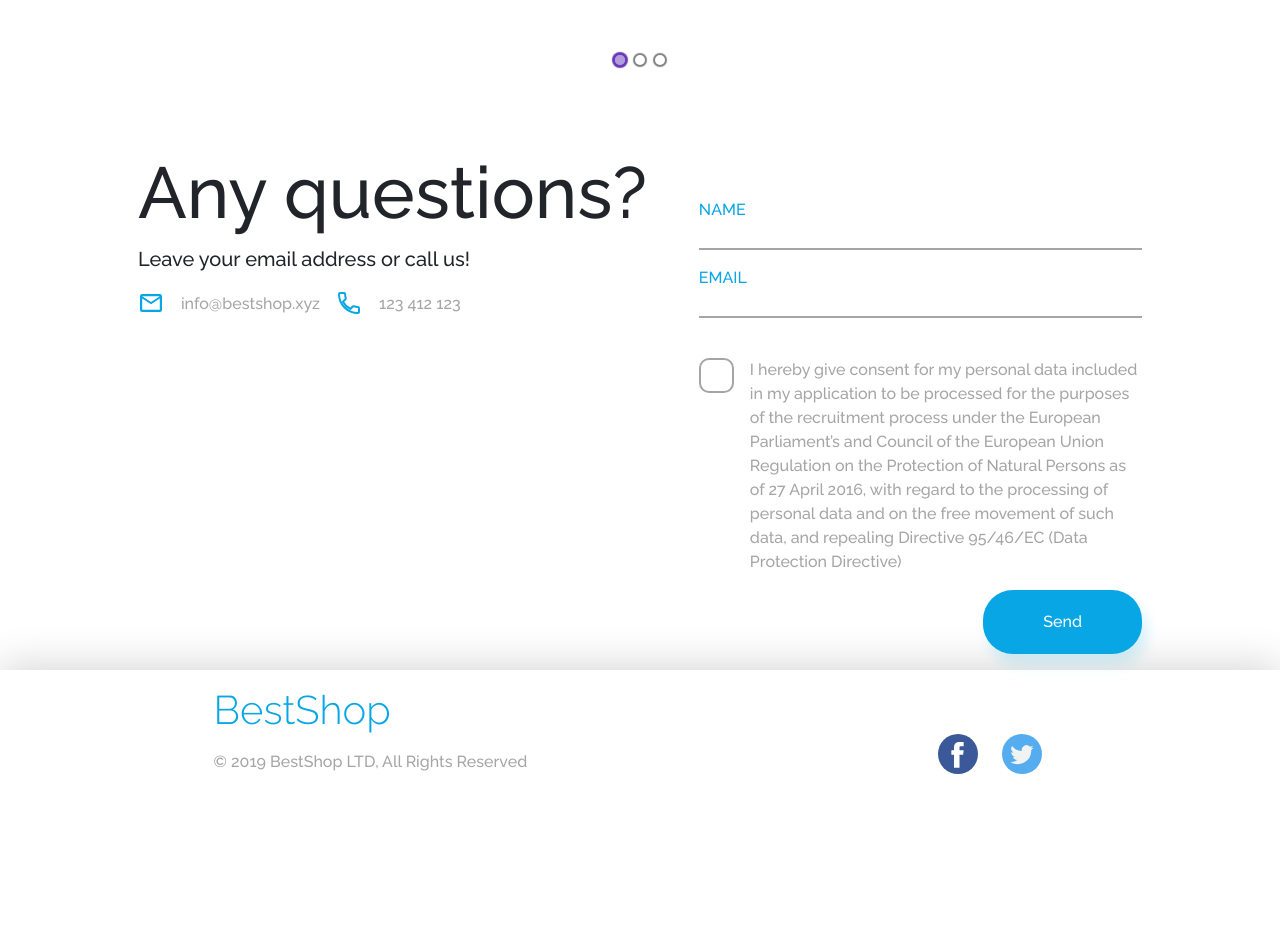
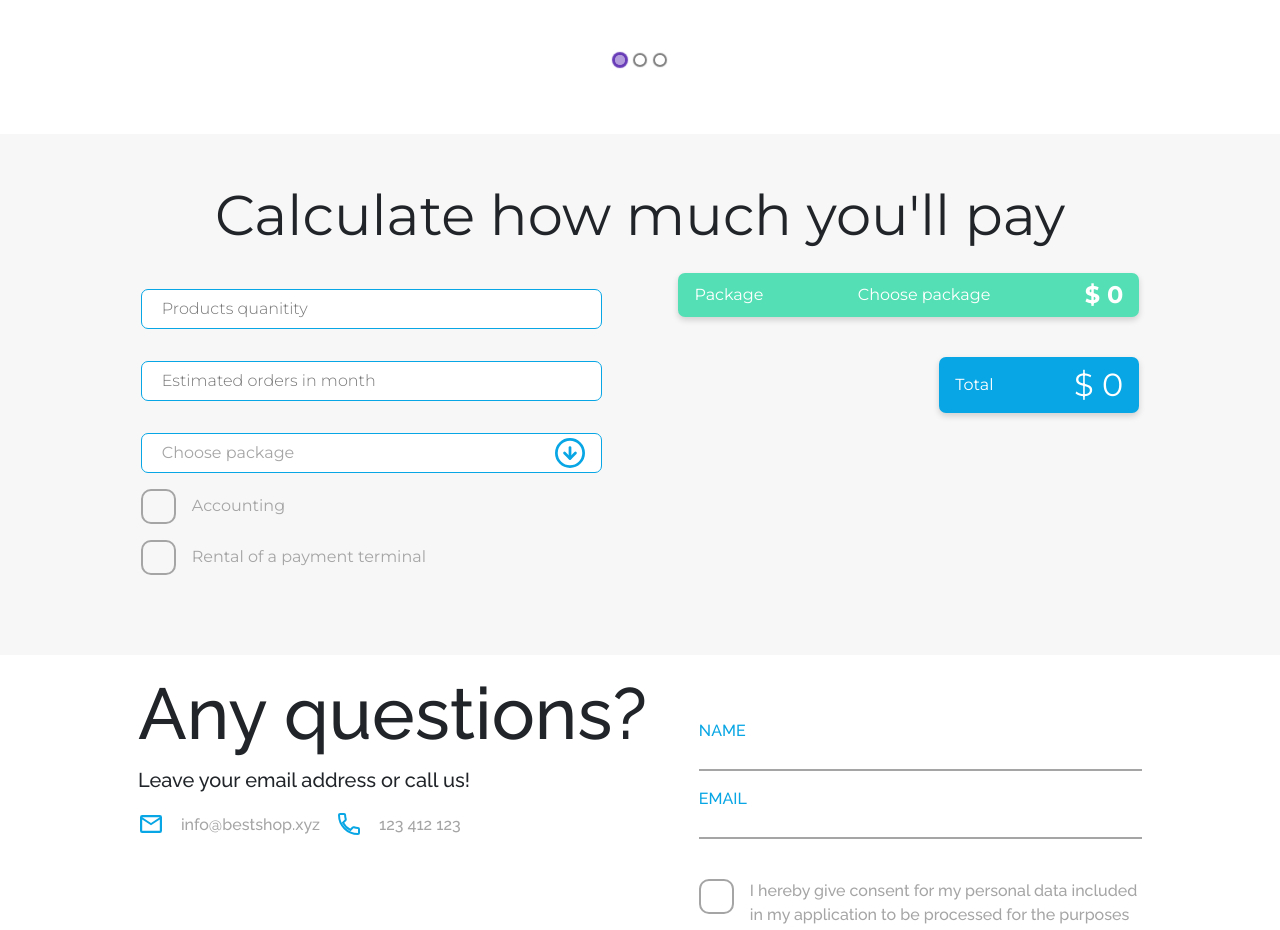
Before and after one commit to PatrykAdamski/BestShop, a React (Create React App) app: page / in a window 1280 px wide. Shown: the part 3180-4110 px from the top of the page. Before the commit the page ends 3970 px from the top, so only its background shows below. Built offline with nearby package versions, Linux system fonts and the light colour scheme.

Commit message:
Add-section-with-calculator

```diff
--- a/src/App.js
+++ b/src/App.js
@@ -1,4 +1,5 @@
 import React from "react";
+import Calculator from "./components/Calculator";
 import HomeBenefits from "./components/HomeBenefits";
 import HomeContact from "./components/HomeContact";
 import HomeFooter from "./components/HomeFooter";
@@ -15,6 +16,7 @@ export default function App() {
       <HomeStatistics></HomeStatistics>
       <HomeBenefits></HomeBenefits>
       <HomePricing></HomePricing>
+      <Calculator></Calculator>
       <HomeContact></HomeContact>
       <HomeFooter></HomeFooter>
     </div>
--- /dev/null
+++ b/src/components/Calculator.js
@@ -0,0 +1,169 @@
+import React from "react";
+import { useState, useEffect } from "react";
+import { prices } from "../data/Prices";
+import CalculatorListSummary from "./CalculatorListSummary";
+
+export default function Calculator() {
+  const [products, setProducts] = useState("");
+  const [summaryProducts, setSummaryProducts] = useState(0);
+
+  const [orders, setOrders] = useState("");
+  const [summaryOrders, setSummaryOrders] = useState(0);
+
+  const [packageValue, setPackageValue] = useState("Choose package");
+  const [summaryPackageValue, setSummaryPackageValue] = useState(0);
+
+  const [accountingValue, setAccountingValue] = useState(0);
+  const [terminalValue, setTerminalValue] = useState(0);
+
+  const [total, setTotal] = useState(0);
+
+  const handleTotalPrice = () => {
+    const sumAll =
+      summaryProducts +
+      summaryOrders +
+      summaryPackageValue +
+      accountingValue +
+      terminalValue;
+
+    setTotal(sumAll);
+  };
+
+  const handleInputs = (e) => {
+    const id = e.target.id;
+    const value = e.target.value;
+    const singlePrice = prices[id];
+    const totalPrice = value * singlePrice;
+
+    switch (id) {
+      case "products":
+        setProducts(`${value} * $ ${singlePrice}`);
+        setSummaryProducts(totalPrice);
+        break;
+      case "orders":
+        setOrders(`${value} * $ ${singlePrice}`);
+        setSummaryOrders(totalPrice);
+        break;
+      default:
+        return;
+    }
+  };
+
+  const handleSelect = (e) => {
+    const optionsList = document.querySelector("#select");
+    optionsList.classList.toggle("fieldVisible");
+
+    if (e.target.dataset.value !== undefined) {
+      setPackageValue(e.target.innerText);
+      setSummaryPackageValue(prices.package[e.target.dataset.value]);
+    }
+  };
+
+  useEffect(() => {
+    handleTotalPrice();
+  }, [
+    summaryProducts,
+    summaryOrders,
+    summaryPackageValue,
+    accountingValue,
+    terminalValue,
+  ]);
+
+  return (
+    <section className="container-fluid custom-section-calculator px-2 py-4 p-sm-5">
+      <h2 className="display-4 text-center fw-normal">
+        Calculate how much you'll pay
+      </h2>
+      <div className="p-3 d-lg-flex justify-content-lg-evenly">
+        <div className="d-flex flex-column custom-container-form-calc">
+          <input
+            id="products"
+            type="number"
+            onChange={handleInputs}
+            placeholder="Products quanitity"
+            className="custom-calculator-input my-3 fw-light"
+          ></input>
+          <input
+            id="orders"
+            type="number"
+            onChange={handleInputs}
+            placeholder="Estimated orders in month"
+            className="custom-calculator-input my-3 fw-light"
+          ></input>
+          <div>
+            <div onClick={handleSelect}>
+              <div
+                id="select"
+                className="custom-calculator-input custom-select d-flex align-items-center justify-content-between my-3"
+              >
+                {packageValue}
+              </div>
+              <ul
+                id="optionsList"
+                className="bg-white py-2 px-3 mt-3 custom-select-dropdown"
+              >
+                <li data-value="basic" className="fw-light py-1">
+                  Basic
+                </li>
+                <li data-value="basicPlus" className="fw-light py-1">
+                  BasicPlus
+                </li>
+                <li data-value="professional" className="fw-light py-1">
+                  Professional
+                </li>
+                <li data-value="premium" className="fw-light py-1">
+                  Premium
+                </li>
+                <li data-value="premiumPlus" className="fw-light py-1">
+                  PremiumPlus
+                </li>
+              </ul>
+            </div>
+          </div>
+
+          <input
+            id="accounting"
+            onChange={(e) =>
+              e.target.checked
+                ? setAccountingValue(prices.accounting)
+                : setAccountingValue(0)
+            }
+            type="checkbox"
+          ></input>
+          <label
+            htmlFor="accounting"
+            className="custom-form-checkbox custom-calculator-checkbox d-flex align-items-center mb-3"
+          >
+            <span className="ms-3">Accounting</span>
+          </label>
+          <input
+            id="terminal"
+            onChange={(e) =>
+              e.target.checked
+                ? setTerminalValue(prices.terminal)
+                : setTerminalValue(0)
+            }
+            type="checkbox"
+          ></input>
+          <label
+            htmlFor="terminal"
+            className="custom-form-checkbox custom-calculator-checkbox d-flex align-items-center mb-3"
+          >
+            <span className="ms-3">Rental of a payment terminal</span>
+          </label>
+        </div>
+        <CalculatorListSummary
+          products={products}
+          summaryProducts={summaryProducts}
+          orders={orders}
+          summaryOrders={summaryOrders}
+          packageValue={packageValue}
+          summaryPackageValue={summaryPackageValue}
+          accountingValue={accountingValue}
+          terminalValue={terminalValue}
+          total={total}
+        />
+      </div>
+    </section>
+  );
+}
--- /dev/null
+++ b/src/components/CalculatorListSummary.js
@@ -0,0 +1,77 @@
+import React from "react";
+
+export default function CalculatorListSummary({
+  products,
+  summaryProducts,
+  orders,
+  summaryOrders,
+  packageValue,
+  summaryPackageValue,
+  accountingValue,
+  terminalValue,
+  total,
+}) {
+  return (
+    <div className="d-flex flex-column custom-container-form-calc">
+      {summaryProducts !== 0 ? (
+        <div
+          data-id="products"
+          className="d-flex justify-content-between align-items-center custom-summary-block py-1 px-3 mb-3"
+        >
+          <span className="text-white">Products</span>
+          <span className="text-white">{products}</span>
+          <span className="fw-bold text-white fs-4">$ {summaryProducts}</span>
+        </div>
+      ) : null}
+      {summaryOrders !== 0 ? (
+        <div
+          data-id="orders"
+          className="d-flex justify-content-between align-items-center custom-summary-block py-1 px-3 mb-3"
+        >
+          <span className="text-white">Orders</span>
+          <span className="text-white">{orders}</span>
+          <span className="fw-bold text-white fs-4">$ {summaryOrders}</span>
+        </div>
+      ) : null}
+      {packageValue !== "choose package" ? (
+        <div
+          data-id="package"
+          className="d-flex justify-content-between align-items-center custom-summary-block py-1 px-3 mb-3"
+        >
+          <span className="text-white">Package</span>
+          <span className="text-white">{packageValue}</span>
+          <span className="fw-bold text-white fs-4">
+            $ {summaryPackageValue}
+          </span>
+        </div>
+      ) : null}
+      {accountingValue !== 0 ? (
+        <div
+          data-id="accounting"
+          className="d-flex justify-content-between align-items-center custom-summary-block py-1 px-3 mb-3"
+        >
+          <span className="text-white">Accounting</span>
+          <span className="fw-bold text-white fs-4">$ {accountingValue}</span>
+        </div>
+      ) : null}
+      {terminalValue !== 0 ? (
+        <div
+          data-id="terminal"
+          className="d-flex justify-content-between align-items-center custom-summary-block py-1 px-3 mb-3"
+        >
+          <span className="text-white">Terminal</span>
+          <span className="fw-bold text-white fs-4">$ {terminalValue}</span>
+        </div>
+      ) : null}
+      {total !== 0 || packageValue !== "choose package" ? (
+        <div
+          data-id="total"
+          className=" align-self-end d-flex justify-content-between align-items-center custom-total-block py-1 px-3 my-4"
+        >
+          <span className="text-white">Total</span>
+          <span className="text-white fs-2">$ {total}</span>
+        </div>
+      ) : null}
+    </div>
+  );
+}
--- a/src/components/HomeContact.js
+++ b/src/components/HomeContact.js
@@ -45,7 +45,7 @@ export default function HomeContact() {
           </label>
           <div className="d-flex mt-4">
             <input id="agreement" type="checkbox"></input>
-            <label for="agreement" className="custom-form-checkbox"></label>
+            <label htmlFor="agreement" className="custom-form-checkbox"></label>
             <span className="custom-contact-text ms-3 mb-3">
               I hereby give consent for my personal data included in my
               application to be processed for the purposes of the recruitment
--- a/src/components/HomePricing.js
+++ b/src/components/HomePricing.js
@@ -1,7 +1,7 @@
 import React from "react";
 import SinglePriceComponent from "./SinglePriceComponent";
 import Carousel from "react-elastic-carousel";
-import { offers } from "../data/PricingOffer";
+import { offers } from "../data/Offers";
 
 export default function HomePricing() {
   const breakPoints = [
--- /dev/null
+++ b/src/data/Prices.js
@@ -0,0 +1,13 @@
+export const prices = {
+  products: 0.5,
+  orders: 0.25,
+  package: {
+    basic: 0,
+    basicPlus: 10,
+    professional: 25,
+    premium: 60,
+    premiumPlus: 80,
+  },
+  accounting: 20,
+  terminal: 5,
+};
--- /dev/null
+++ b/src/sass/elements/_calculator.scss
@@ -0,0 +1,62 @@
+.custom-section-calculator {
+  background-color: $color-light-grey;
+  font-family: $font-secondary;
+}
+
+.custom-calculator-input {
+  border: 1px solid $color-primary;
+  outline: none;
+  border-radius: 7px;
+  height: 40px;
+  color: $color-grey;
+  padding-left: 20px;
+  background-color: $color-white;
+}
+.custom-calculator-checkbox {
+  color: $color-grey;
+}
+.custom-summary-block {
+  background-color: $color-green;
+  border-radius: 7px;
+  box-shadow: 0px 3px 6px #00000029;
+}
+.custom-select {
+  cursor: pointer;
+}
+.custom-select::after {
+  content: "";
+  display: block;
+  width: 30px;
+  height: 30px;
+  margin-right: 1rem;
+  background-image: url(../../assets/Arrow.svg);
+  background-size: contain;
+  transition: 0.2s;
+}
+.select-active.custom-select::after {
+  transform: rotate(180deg);
+}
+.custom-total-block {
+  background-color: $color-primary;
+  border-radius: 7px;
+  box-shadow: 0px 3px 6px #00000029;
+  width: 200px;
+}
+
+.custom-select-dropdown {
+  display: none;
+  border: 1px solid $color-redish;
+  border-radius: 7px;
+  cursor: pointer;
+}
+.fieldVisible.custom-select + .custom-select-dropdown {
+  display: block;
+}
+.fieldVisible {
+  display: flex;
+}
+.custom-container-form-calc {
+  @include large {
+    width: 40%;
+  }
+}
--- a/src/sass/main.scss
+++ b/src/sass/main.scss
@@ -11,5 +11,6 @@
 @import "./elements/homeStatistics";
 @import "./elements/homeBenefits";
 @import "./elements/homePricing";
+@import "./elements/calculator";
 @import "./elements/homeContact";
 @import "./elements/homeFooter";
```
Also changed, not shown: src/data/Offers.js (renamed from src/data/PricingOffer.js, +7 -5 lines).
